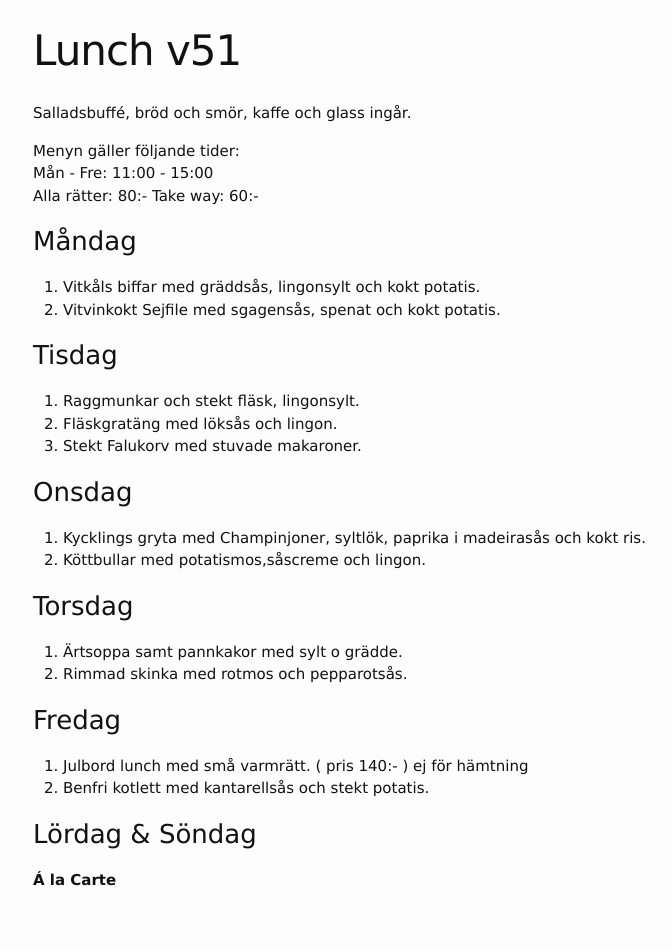
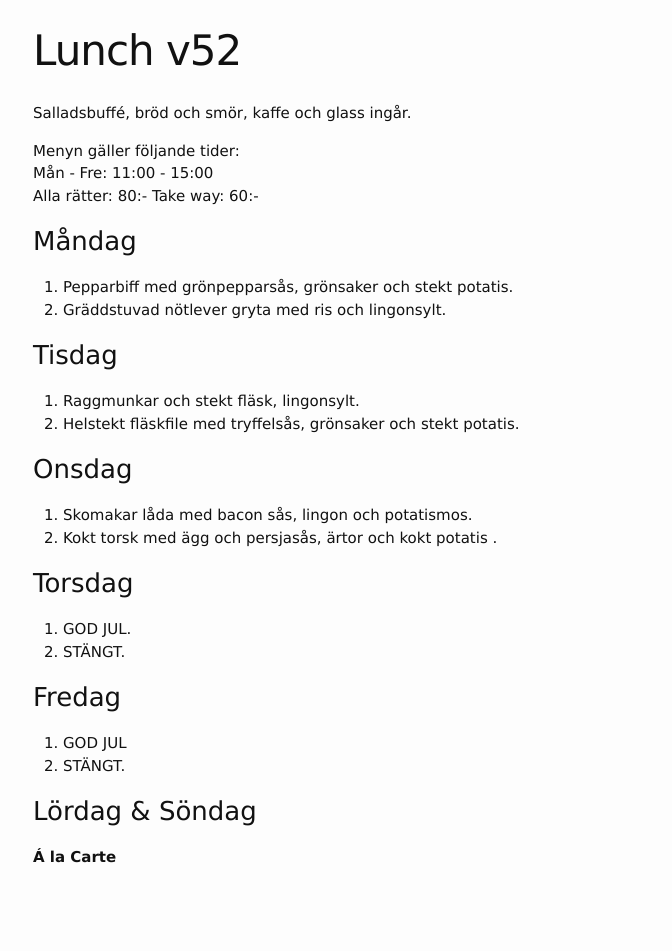
Before and after one commit to FarInn62/farinn62.github.io, a Jekyll site: the page built from lunch.md, in a window 1280 px wide. Shown: the whole page, without its empty margins (237-909 px from the left). Built offline with Jekyll 4.4.1, drawn with Linux system fonts in a browser that asks for light colours; after the commit the page ends 929 px from its top, so only the background shows below that.

Commit message:
Update lunch.md

```diff
--- a/lunch.md
+++ b/lunch.md
@@ -1,6 +1,6 @@
 ---
 layout: foodmenu
-title: Lunch v51
+title: Lunch v52
 permalink: /lunch/
 published: true
 ---
@@ -12,30 +12,29 @@ Alla rätter: 80:- Take way: 60:-
 
 ### Måndag
 
-1. Vitkåls biffar med gräddsås, lingonsylt och kokt potatis.
-2. Vitvinkokt Sejfile med sgagensås, spenat och kokt potatis.
+1. Pepparbiff med grönpepparsås, grönsaker och stekt potatis.
+2. Gräddstuvad nötlever gryta med ris och lingonsylt.
 
 ### Tisdag
 
 1. Raggmunkar och stekt fläsk, lingonsylt.
-2. Fläskgratäng med löksås och lingon.
-3. Stekt Falukorv med stuvade makaroner.
+2. Helstekt fläskfile med tryffelsås, grönsaker och stekt potatis.
 
 ### Onsdag
 
-1. Kycklings gryta med Champinjoner, syltlök, paprika i madeirasås och kokt ris.
-2. Köttbullar med potatismos,såscreme och lingon.
+1. Skomakar låda med bacon sås, lingon och potatismos.
+2. Kokt torsk med ägg och persjasås, ärtor och kokt potatis .
 
 ### Torsdag
 
-1. Ärtsoppa samt pannkakor med sylt o grädde.
-2. Rimmad skinka med rotmos och pepparotsås.
+1. GOD JUL.
+2. STÄNGT.
 
 
 ### Fredag
 
-1. Julbord lunch med små varmrätt. ( pris 140:- ) ej för hämtning
-2. Benfri kotlett med kantarellsås och stekt potatis.
+1. GOD JUL
+2. STÄNGT.
 
 
 ### Lördag & Söndag
```
